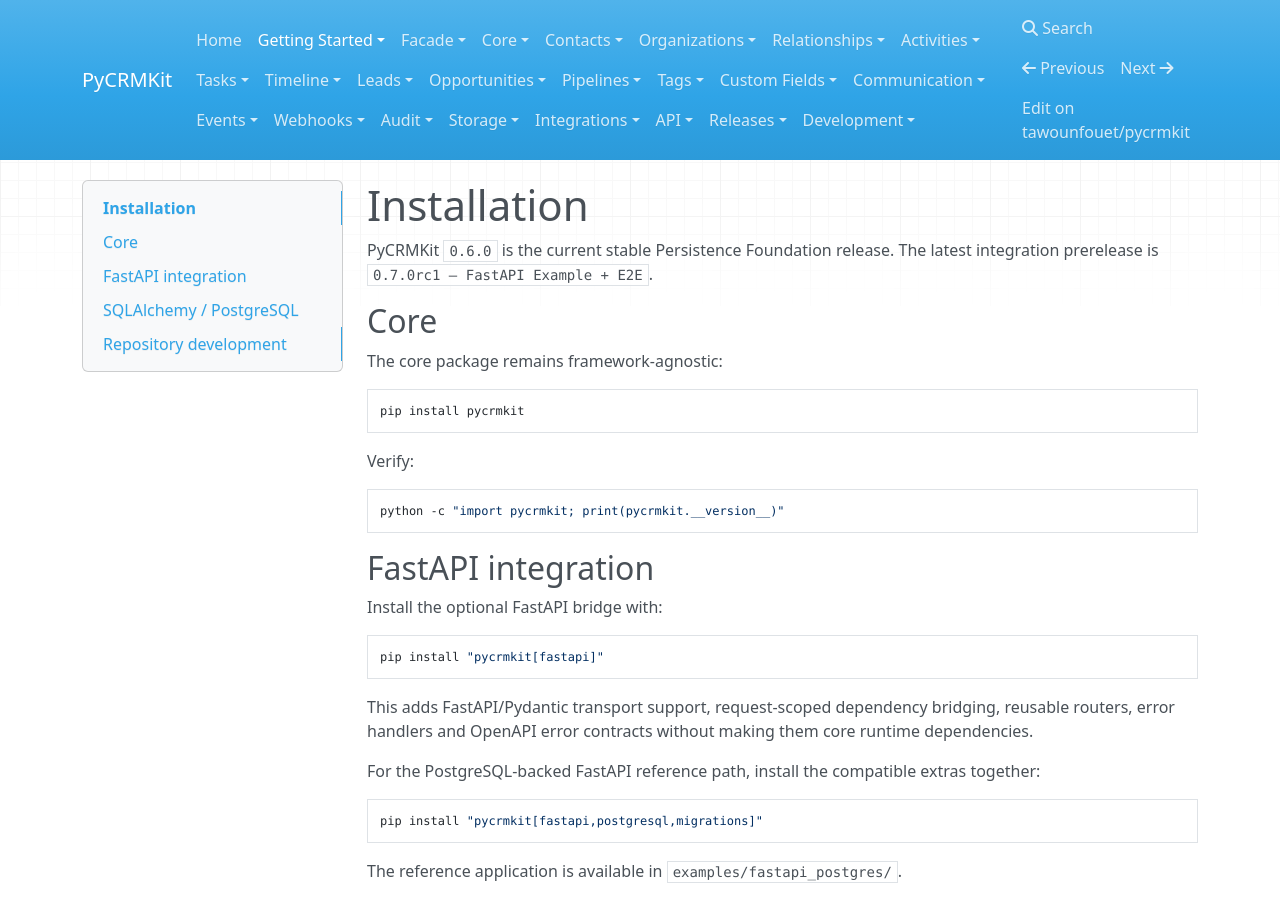
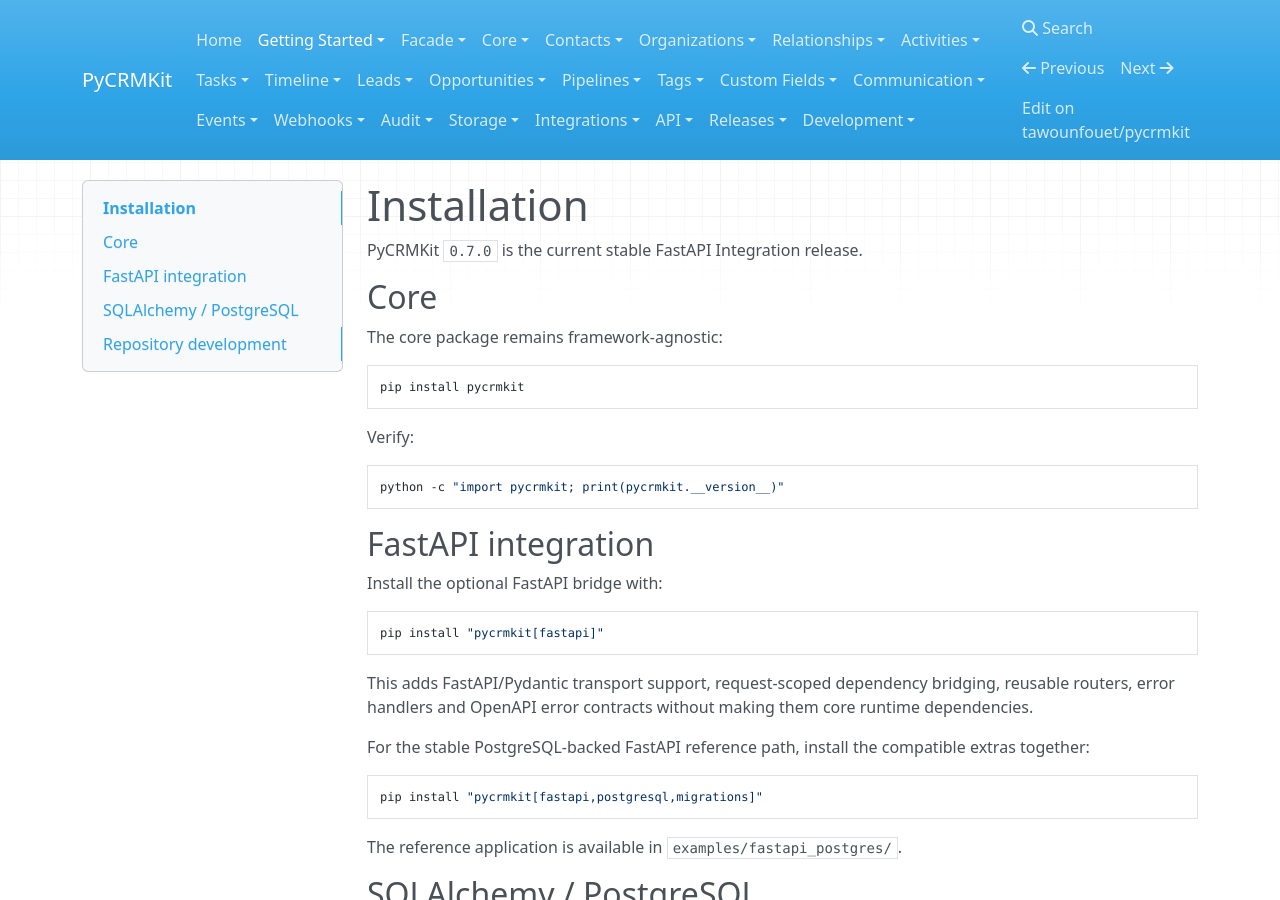
Before and after one commit to tawounfouet/pycrmkit, an MkDocs documentation site: the page built from docs/getting-started/installation.md, in a window 1280 px wide and 900 px high. Built offline with MkDocs 1.6.1, drawn with Linux system fonts in a browser that asks for light colours; nearby versions of some CDN libraries.

Commit message:
docs: update installation for 0.7.0 stable

````diff
--- a/docs/getting-started/installation.md
+++ b/docs/getting-started/installation.md
@@ -1,7 +1,6 @@
 # Installation
 
-PyCRMKit `0.6.0` is the current stable Persistence Foundation release.
-The latest integration prerelease is `0.7.0rc1 — FastAPI Example + E2E`.
+PyCRMKit `0.7.0` is the current stable FastAPI Integration release.
 
 ## Core
 
@@ -29,7 +28,7 @@
 reusable routers, error handlers and OpenAPI error contracts without making them
 core runtime dependencies.
 
-For the PostgreSQL-backed FastAPI reference path, install the compatible extras
+For the stable PostgreSQL-backed FastAPI reference path, install the compatible extras
 together:
 
 ```bash
````
